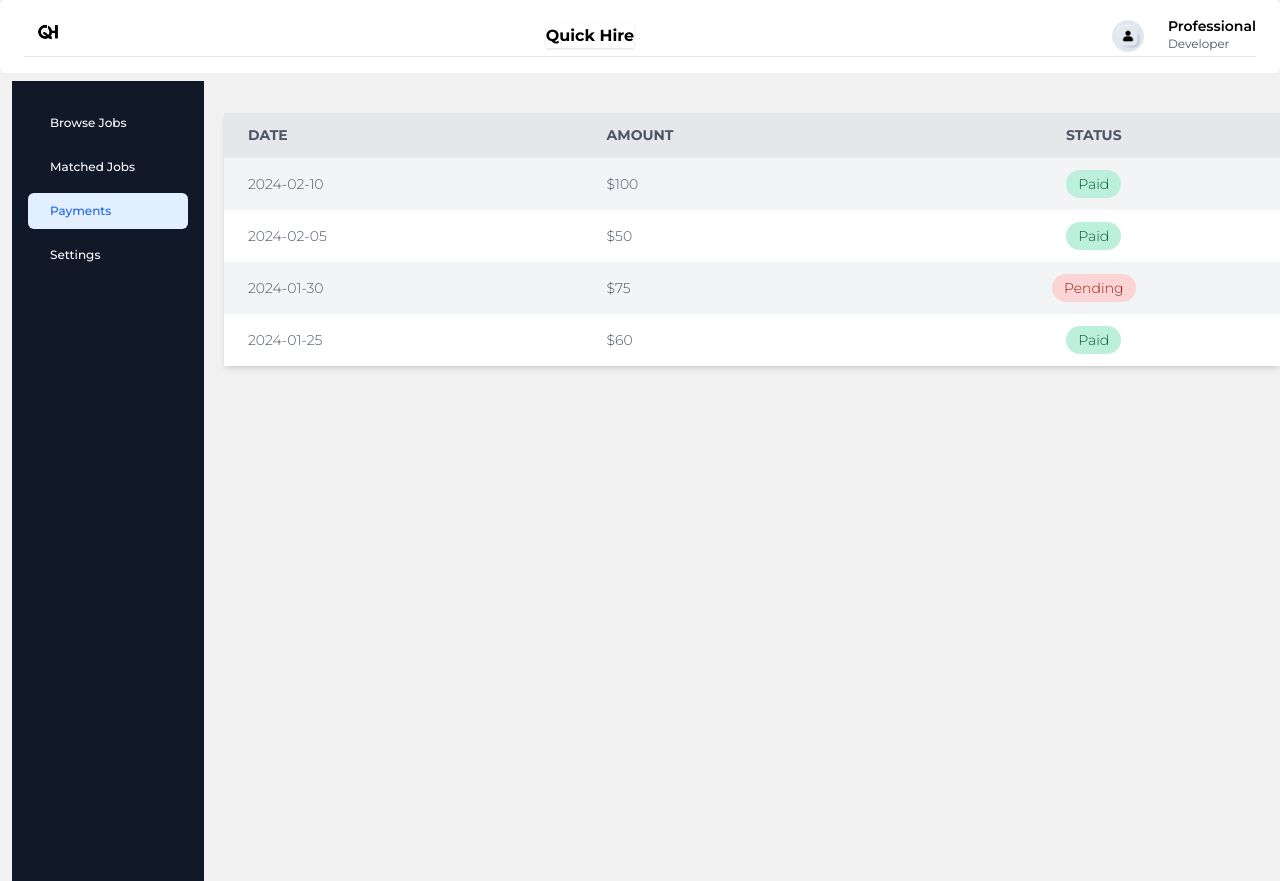
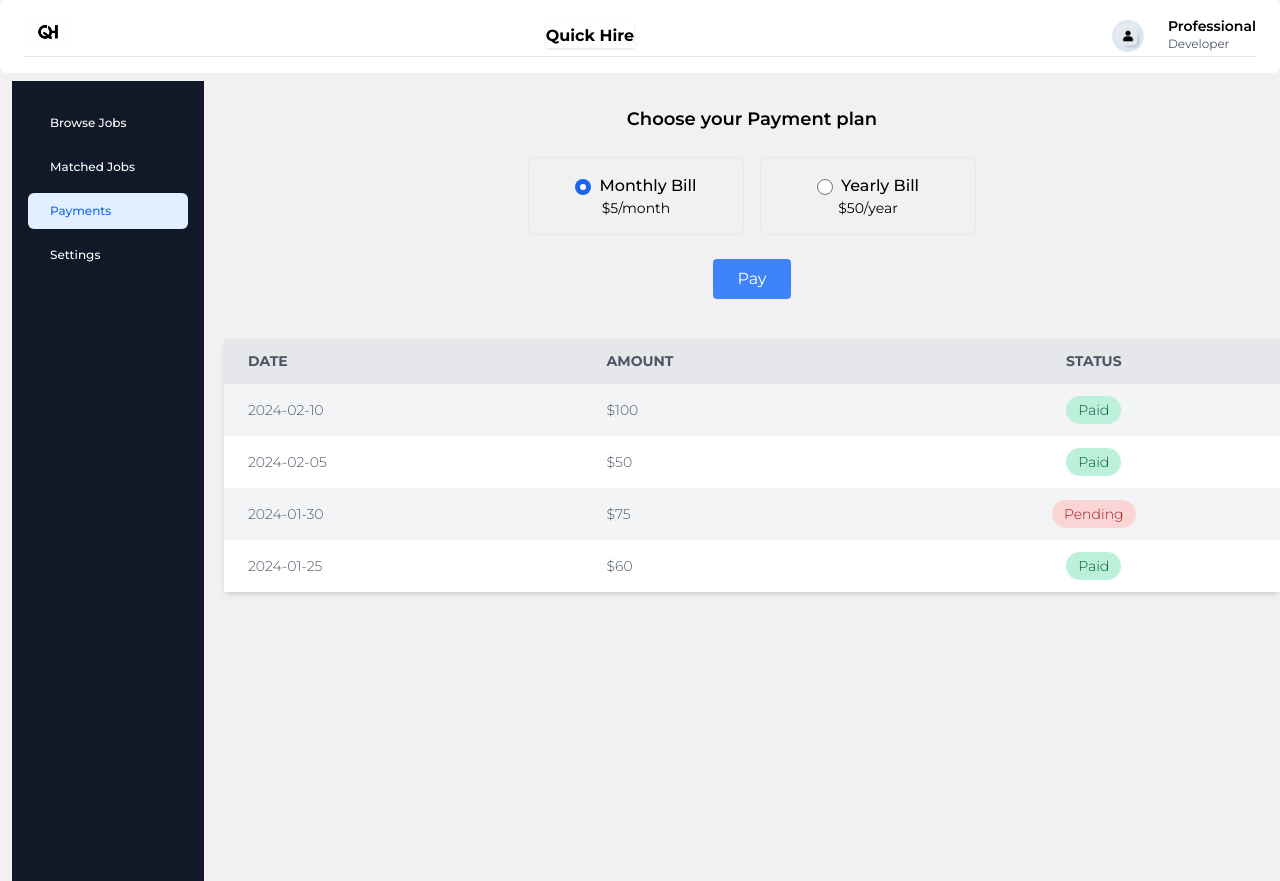
Before and after one commit to gowthamdongari/QuickHire, a React (Vite) app in the folder frontend/: page /home/payments in a window 1280 px wide. Built offline with nearby package versions, Linux system fonts and the light colour scheme.

Commit message:
payments page

```diff
--- a/frontend/src/pages/common/PaymentPage.jsx
+++ b/frontend/src/pages/common/PaymentPage.jsx
@@ -1,12 +1,65 @@
-import React from 'react'
-import PaymentHistory from '../../components/Payments/PaymentHistory'
+import React, { useState } from "react";
+import PaymentHistory from "../../components/Payments/PaymentHistory";
 
 const PaymentPage = () => {
+  const [selectedOption, setSelectedOption] = useState("monthly");
+  const handleSubscriptionChange = (e) => {
+    setSelectedOption(e.target.value);
+  };
+
+  const handleSubmit = (e) => {
+    e.preventDefault();
+    console.log("Selected Subscription:", selectedOption);
+    // Here, implement your logic to handle the subscription choice, like processing the payment.
+  };
   return (
     <div>
-         <PaymentHistory />
+      <div className="container mx-auto p-4">
+        <form onSubmit={handleSubmit} className="max-w-md mx-auto">
+          <div className="text-center mb-6">
+            <h2 className="text-lg font-semibold">
+              Choose your Payment plan
+            </h2>
+          </div>
+          <div className="flex justify-between space-x-4">
+            <label className="block w-full p-4 border border-gray-200 rounded-lg cursor-pointer hover:border-blue-500 text-center">
+              <input
+                type="radio"
+                name="subscription"
+                value="monthly"
+                checked={selectedOption === "monthly"}
+                onChange={handleSubscriptionChange}
+                className="mr-2"
+              />
+              <span className="font-medium">Monthly Bill</span>
+              <div className="text-sm">$5/month</div>
+            </label>
+            <label className="block w-full p-4 border border-gray-200 rounded-lg cursor-pointer hover:border-blue-500 text-center">
+              <input
+                type="radio"
+                name="subscription"
+                value="yearly"
+                checked={selectedOption === "yearly"}
+                onChange={handleSubscriptionChange}
+                className="mr-2"
+              />
+              <span className="font-medium">Yearly Bill</span>
+              <div className="text-sm">$50/year</div>
+            </label>
+          </div>
+          <div className="text-center mt-6">
+            <button
+              type="submit"
+              className="px-6 py-2 bg-blue-500 text-white rounded hover:bg-blue-600"
+            >
+              Pay
+            </button>
+          </div>
+        </form>
+      </div>
+      <PaymentHistory />
     </div>
-  )
-}
+  );
+};
 
-export default PaymentPage
+export default PaymentPage;
```
